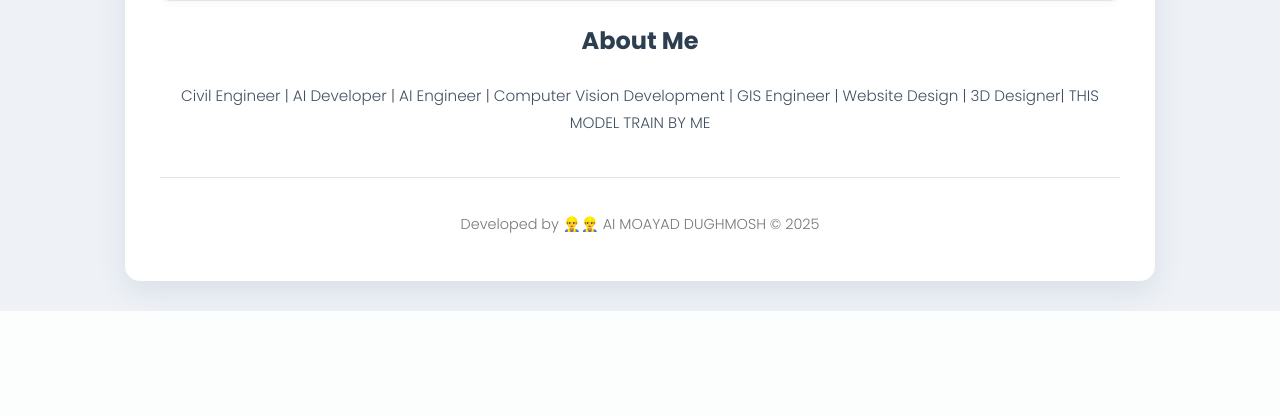
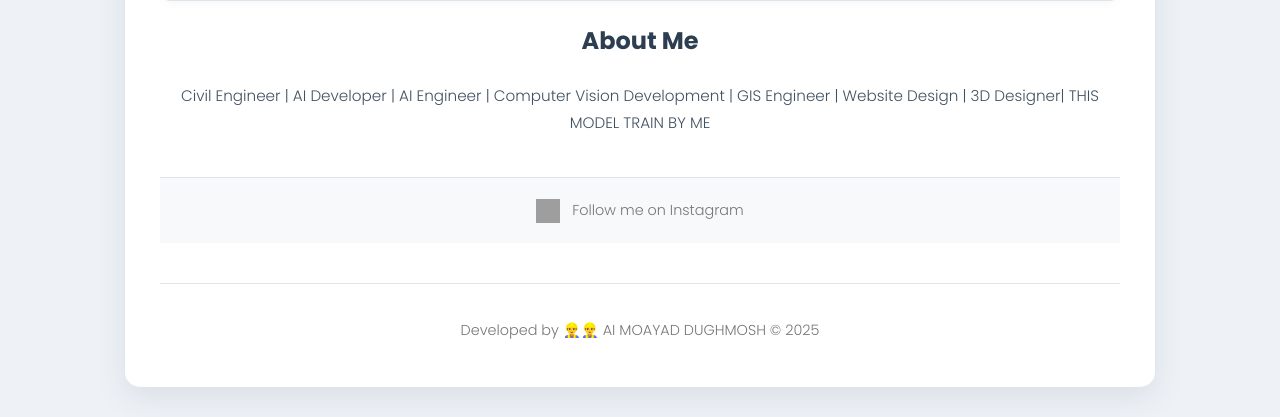
Before and after one commit to Moayad1994-cpu/AIBLURFACEWEBAPP, a Flask app: page / in a window 1280 px wide. Shown: the part 1003-1420 px from the top of the page. Before the commit the page ends 1314 px from the top, so only its background shows below. Run offline with Flask 3, Linux system fonts and the light colour scheme; grey boxes are pictures that could not be loaded.

Commit message:
index_haar.html

```diff
--- a/templates/index_haar.html
+++ b/templates/index_haar.html
@@ -92,9 +92,20 @@
             </section>
         </main>
 
+        <footer style="text-align: center; padding: 20px; background-color: #f8f9fa;">
+  <a href="https://www.instagram.com/your_username/" target="_blank" style="text-decoration: none; color: inherit;">
+    <img src="https://upload.wikimedia.org/wikipedia/commons/a/a5/Instagram_icon.png"
+         alt="Instagram"
+         style="width:24px; height:24px; vertical-align: middle; margin-right: 8px;">
+    Follow me on Instagram
+  </a>
+</footer>
+
+
         <footer>
             <p>Developed by 👷‍♂️👷‍♂️ AI MOAYAD DUGHMOSH © 2025</p>
         </footer>
+
     </div> <!-- End container -->
 
     <style>
```
